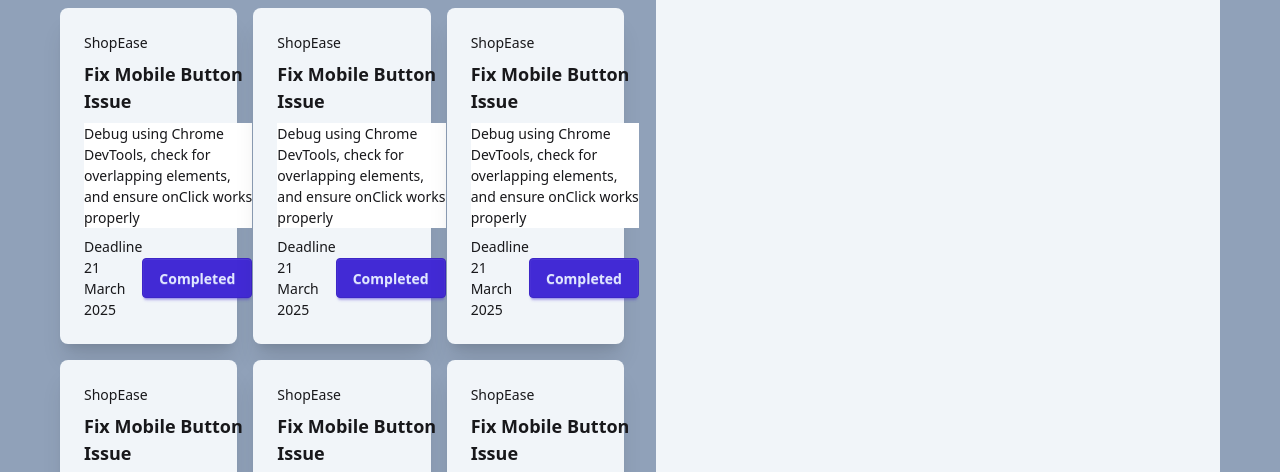
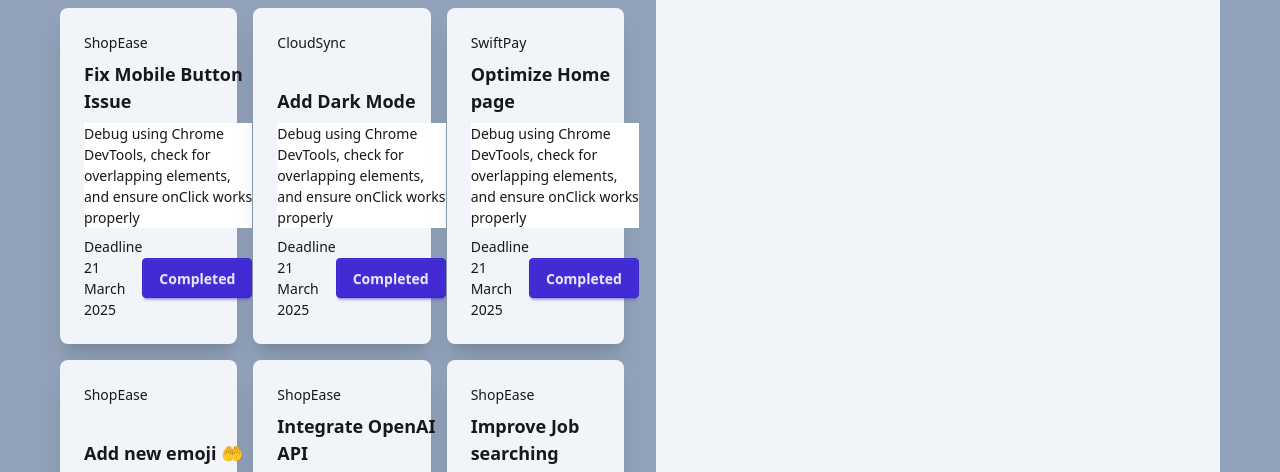
Before and after one commit to nur412579/ass-5-, a plain HTML site: page index.html in a window 1280 px wide. Shown: the part 284-756 px from the top of the page. Drawn offline with nearby package versions, Linux system fonts and the light colour scheme.

Commit message:
added writeng

```diff
--- a/index.html
+++ b/index.html
@@ -25,7 +25,7 @@
                 <div class="flex">
                   <div class="flex pr-8 items-center">
                     <img src="./assets/checkbox.png" alt="">
-                    <span id="count" class="text-2xl pl-2 font-bold">24</span>
+                    <span id="count" class="text-2xl pl-2 font-bold"></span>
                   </div>
                   <div>
                     <button id="color-button" class="btn rounded-full"><img src="./assets/theme-btn.png" alt=""></button>
@@ -101,8 +101,8 @@
 
                     <div class="card card-side bg-slate-100 shadow-xl">
                       <div class="card-body">
-                        <p>ShopEase</p>
-                        <h2 class="card-title">Fix Mobile Button Issue </h2>
+                        <p>CloudSync</p>
+                        <h2 class="card-title">Add Dark Mode </h2>
                         <div class="bg-white ">
                           <h3>Debug using Chrome DevTools, check for overlapping elements, and ensure onClick works properly
                           </h3>
@@ -124,8 +124,8 @@
 
                     <div class="card card-side bg-slate-100 shadow-xl">
                       <div class="card-body">
-                        <p>ShopEase</p>
-                        <h2 class="card-title">Fix Mobile Button Issue </h2>
+                        <p>SwiftPay</p>
+                        <h2 class="card-title">Optimize  Home page  </h2>
                         <div class="bg-white ">
                           <h3>Debug using Chrome DevTools, check for overlapping elements, and ensure onClick works properly
                           </h3>
@@ -148,7 +148,7 @@
                     <div class="card card-side bg-slate-100 shadow-xl">
                       <div class="card-body">
                         <p>ShopEase</p>
-                        <h2 class="card-title">Fix Mobile Button Issue </h2>
+                        <h2 class="card-title">Add new emoji 🤲 </h2>
                         <div class="bg-white ">
                           <h3>Debug using Chrome DevTools, check for overlapping elements, and ensure onClick works properly
                           </h3>
@@ -171,7 +171,7 @@
                     <div class="card card-side bg-slate-100 shadow-xl">
                       <div class="card-body">
                         <p>ShopEase</p>
-                        <h2 class="card-title">Fix Mobile Button Issue </h2>
+                        <h2 class="card-title">Integrate OpenAI API </h2>
                         <div class="bg-white ">
                           <h3>Debug using Chrome DevTools, check for overlapping elements, and ensure onClick works properly
                           </h3>
@@ -194,7 +194,7 @@
                     <div class="card card-side bg-slate-100 shadow-xl">
                       <div class="card-body">
                         <p>ShopEase</p>
-                        <h2 class="card-title">Fix Mobile Button Issue </h2>
+                        <h2 class="card-title">Improve Job searching </h2>
                         <div class="bg-white ">
                           <h3>Debug using Chrome DevTools, check for overlapping elements, and ensure onClick works properly
                           </h3>
```
